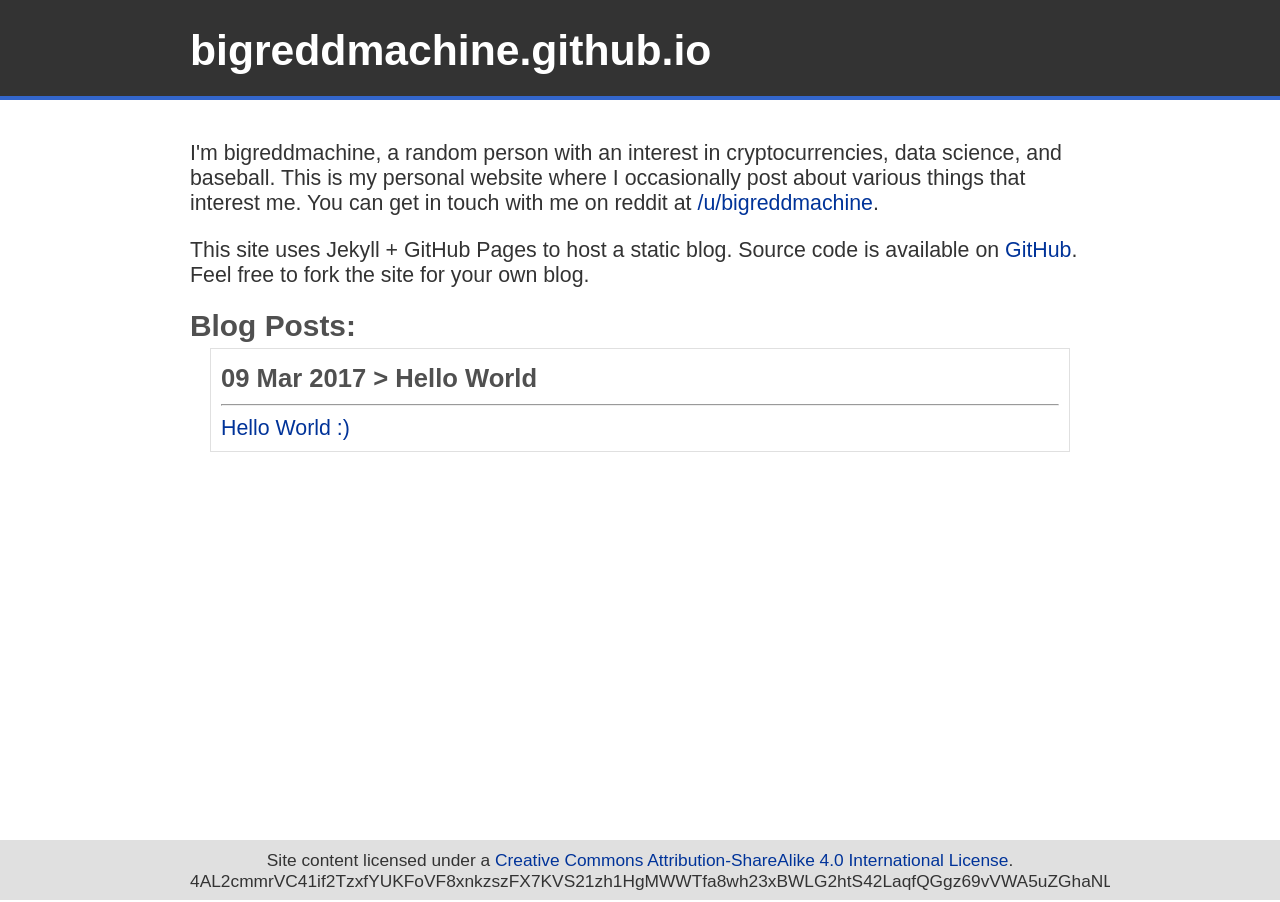
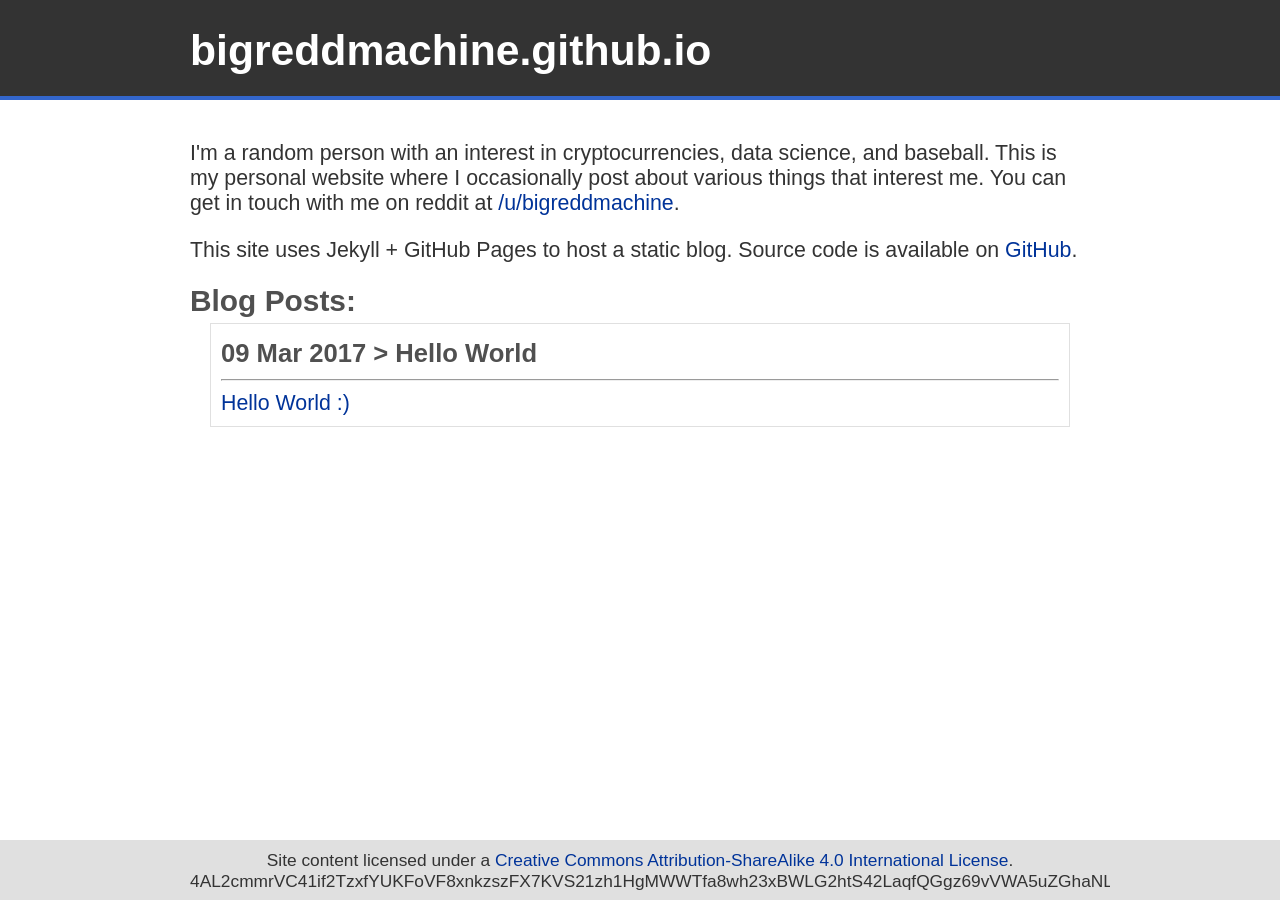
Before and after one commit to bigreddmachine/bigreddmachine.github.io, a Jekyll site: the page built from index.html, in a window 1280 px wide. Built offline with Jekyll 4.4.1, drawn with Linux system fonts in a browser that asks for light colours.

Commit message:
edits to index page

```diff
--- a/index.html
+++ b/index.html
@@ -4,16 +4,15 @@ title: bigreddmachine.github.io
 ---
 
 <p>
-    I'm bigreddmachine, a random person with an interest in cryptocurrencies, data
-    science, and baseball. This is my personal website where I occasionally post about
-    various things that interest me. You can get in touch with me on reddit at
+    I'm a random person with an interest in cryptocurrencies, data science, and
+    baseball. This is my personal website where I occasionally post about various
+    things that interest me. You can get in touch with me on reddit at
     <a href="https://www.reddit.com/u/bigreddmachine">/u/bigreddmachine</a>.
 </p>
 
 <p>
     This site uses Jekyll + GitHub Pages to host a static blog. Source code is available
     on <a href="https://github.com/bigreddmachine/bigreddmachine.github.io">GitHub</a>.
-    Feel free to fork the site for your own blog.
 </p>
 
 <h2>Blog Posts:</h2>
```
